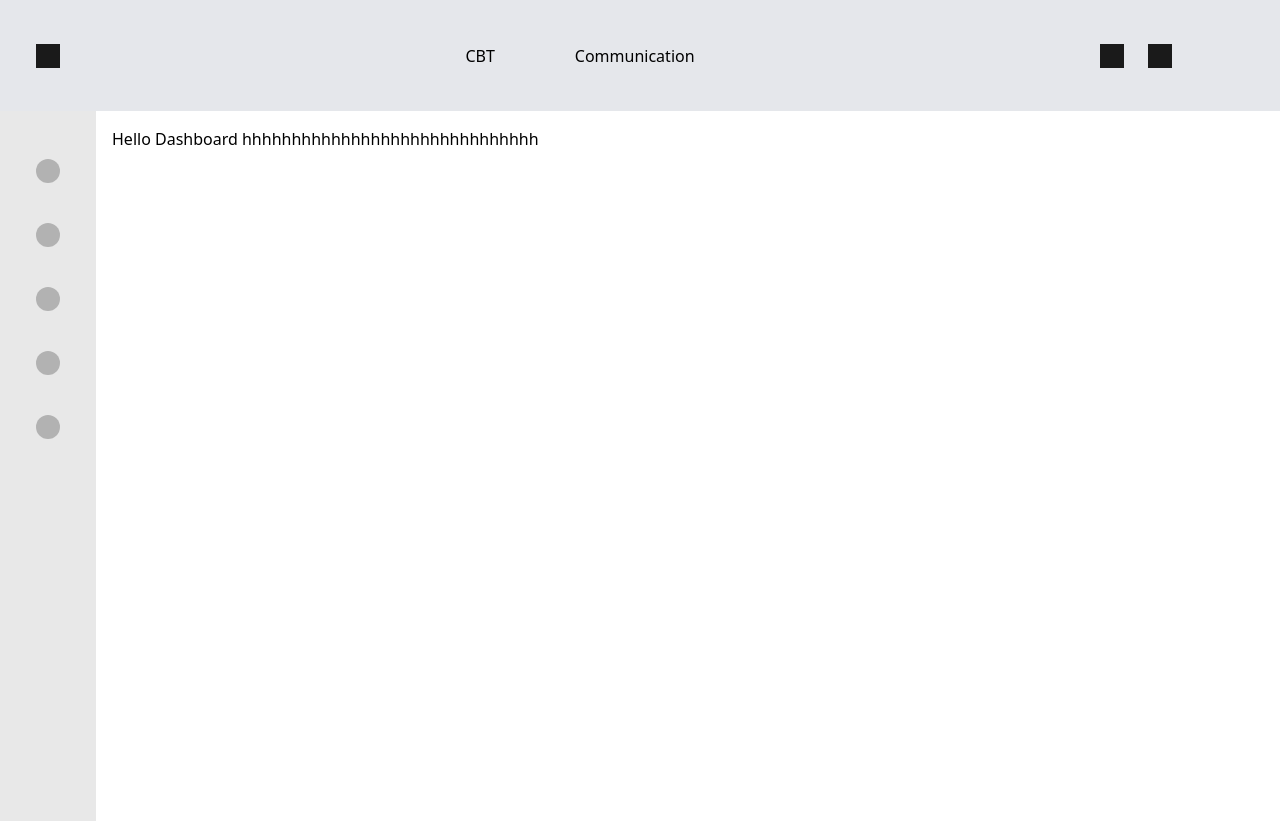
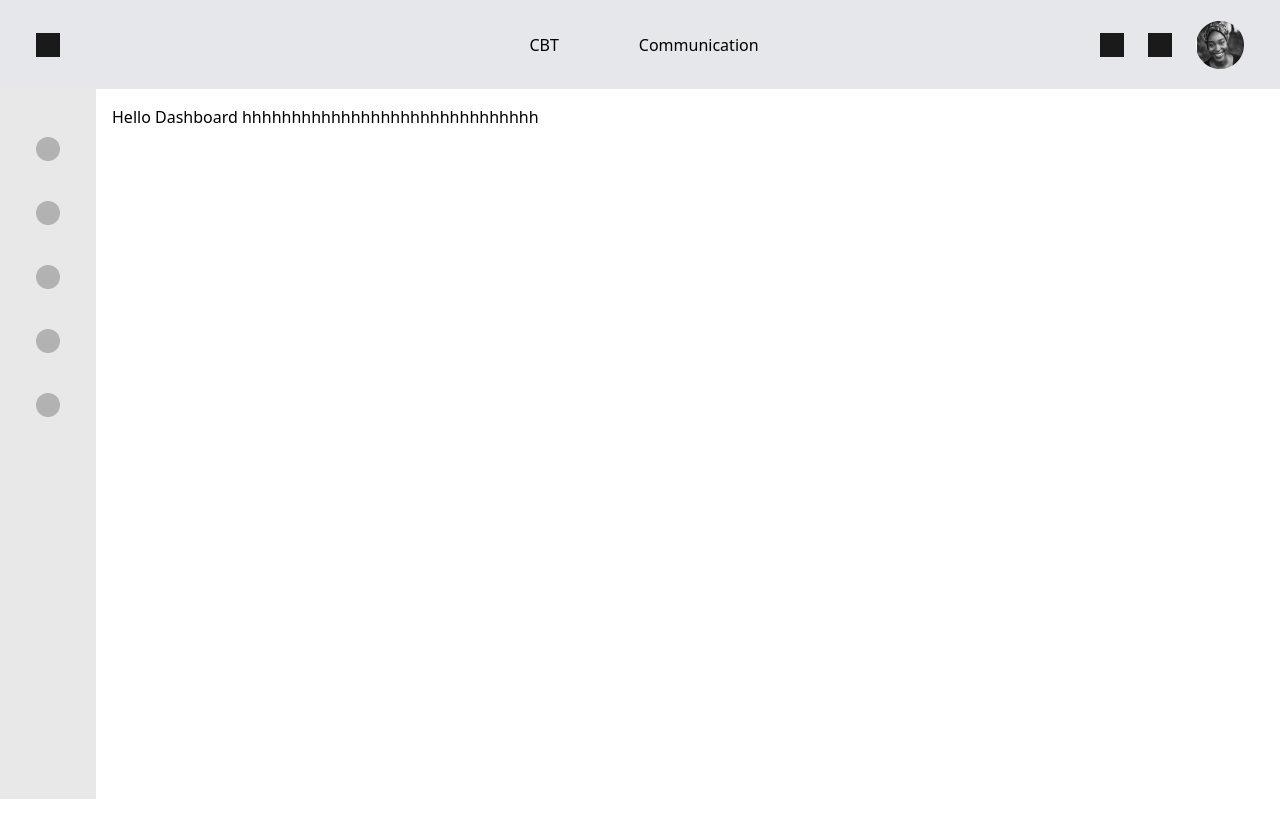
Before and after one commit to AJ1732/capstone_schoolbase_lms, a React (Vite) app: page /dashboard in a window 1280 px wide. After the commit the page ends 800 px from the top, so only its background shows below. Built offline with nearby package versions, Linux system fonts and the light colour scheme.

Commit message:
style: adjust margin and padding

```diff
--- a/src/components/Header.jsx/Headers.jsx
+++ b/src/components/Header.jsx/Headers.jsx
@@ -2,6 +2,7 @@ import React from 'react'
 import { useNavigate } from "react-router-dom"
 import { Button } from "../Button/Buttons";
 import { HeaderAvatar } from '../Avatar';
+import avatarImg from '../../assets/avatarImg.png'
 
 export const HomePageHeader = () => {
   const navigate = useNavigate();
@@ -23,12 +24,12 @@ export const DashboardHeader = () => {
 
   return (
     <header className="dashboard__header | max-h-[6.9375rem] w-full bg-gray-200 flex justify-center items-center">
-      <div className="content | w-full p-9 flex items-center justify-between cursor-default">
+      <div className="content | w-full px-9 py-5 flex items-center justify-between cursor-default">
         <div className='size-6 bg-[#1A1A1A]'>
 
         </div>
 
-        <div className='text-[1A1A1A] flex justify-center items-center gap-20'>
+        <div className='text-[1A1A1A] ml-32 flex justify-center items-center gap-20'>
           <p>CBT</p>
           <p>Communication</p>
         </div>
@@ -36,7 +37,7 @@ export const DashboardHeader = () => {
         <div className='flex justify-center items-center gap-6'>
           <div className='size-6 bg-[#1A1A1A]'></div>
           <div className='size-6 bg-[#1A1A1A]'></div>
-          <HeaderAvatar />
+          <HeaderAvatar src={avatarImg} />
         </div>
       </div>
     </header>
```
